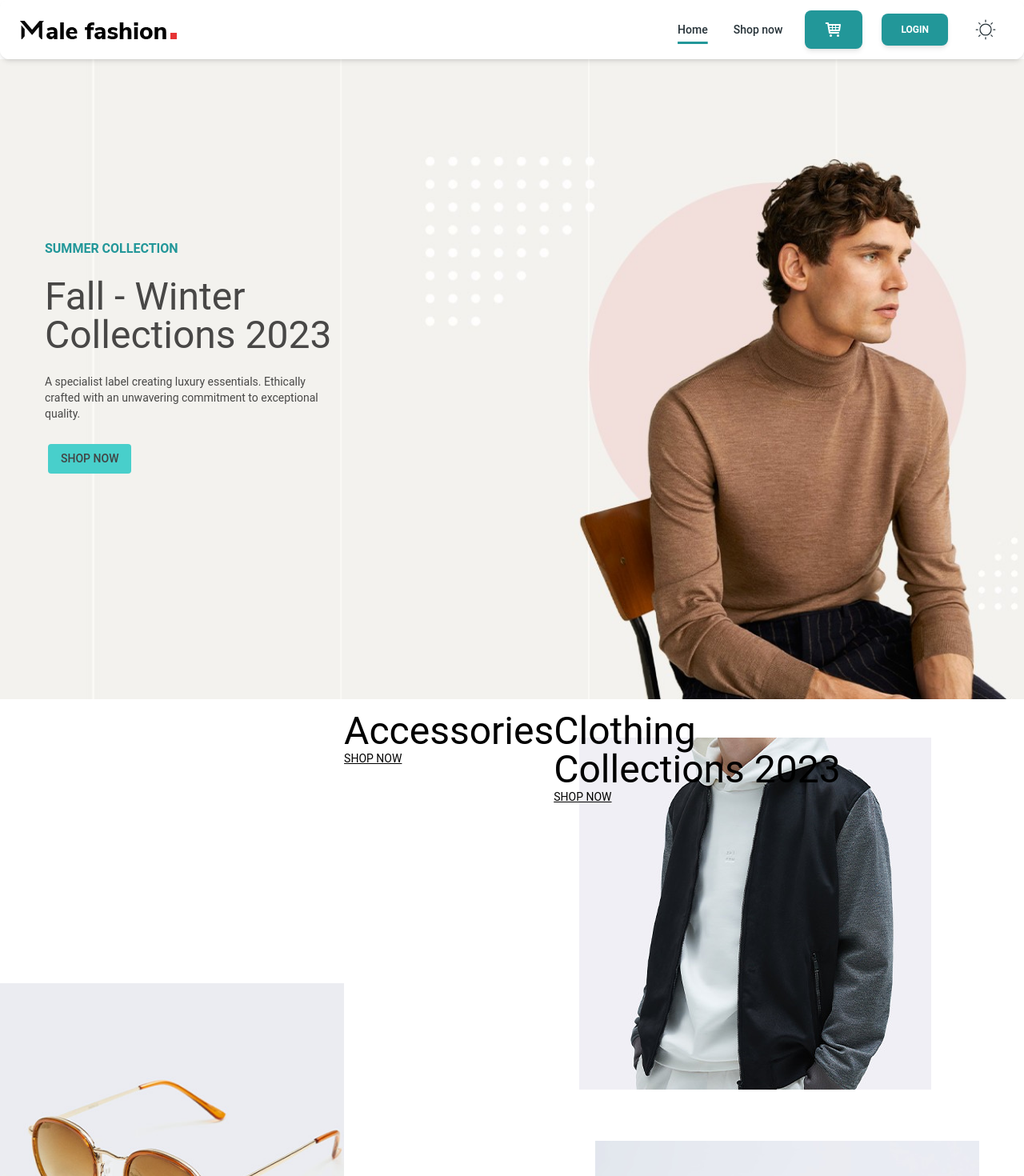
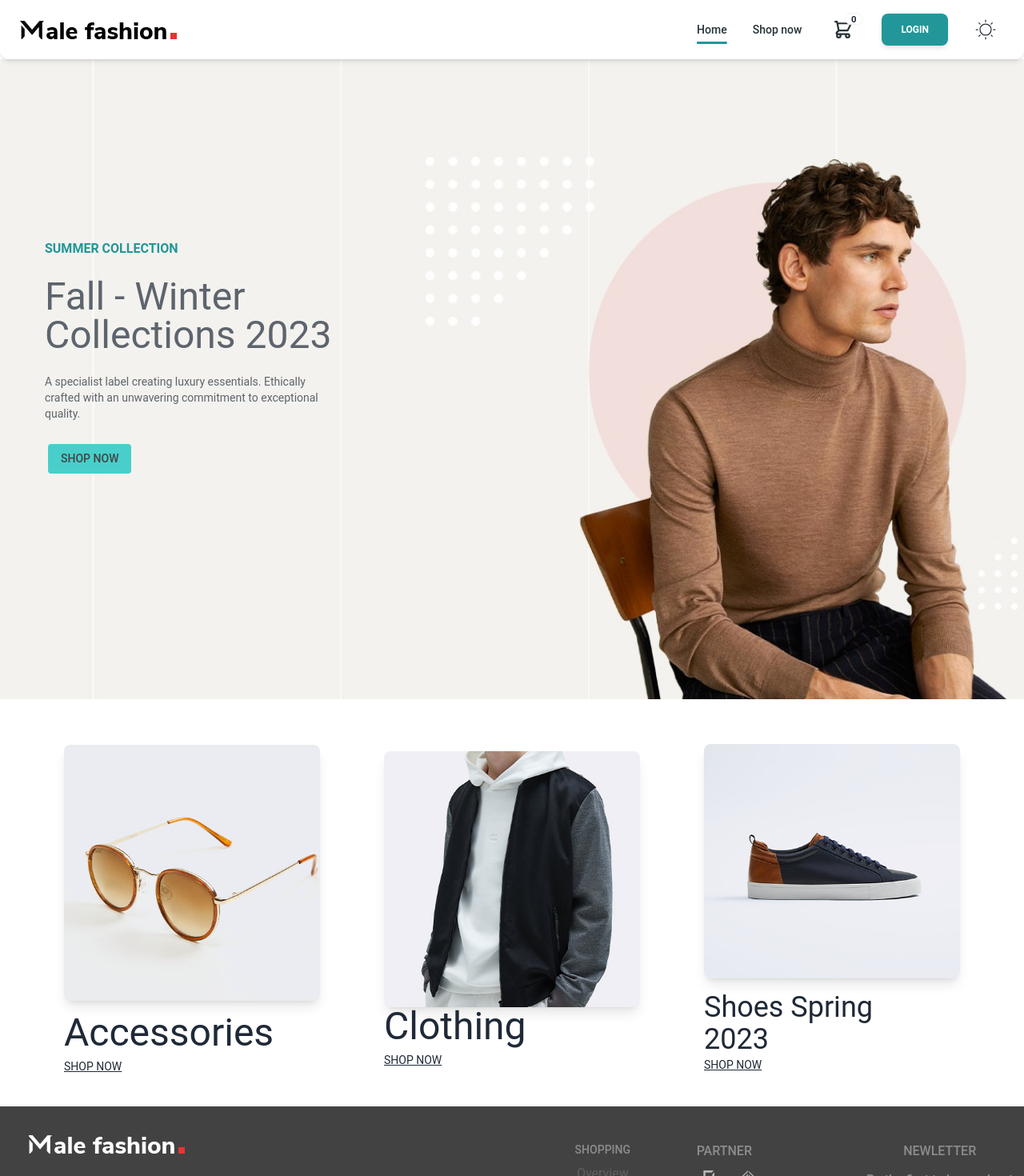
Before and after one commit to DIAMODIONNN/Fashion-Project, a React (Vite) app: page / in a window 1280 px wide. Shown: the top 1470 px of the page at 80% size. Built offline with nearby package versions, Linux system fonts and the light colour scheme; data requests are answered from the project's data file.

Commit message:
app dakmode cartHeader

```diff
--- a/package.json
+++ b/package.json
@@ -27,6 +27,7 @@
     "@types/react-dom": "^18.3.0",
     "@vitejs/plugin-react-swc": "^3.5.0",
     "autoprefixer": "^10.4.20",
+    "daisyui": "^4.12.13",
     "eslint": "^9.9.0",
     "eslint-plugin-react": "^7.35.0",
     "eslint-plugin-react-hooks": "^5.1.0-rc.0",
--- a/src/App.jsx
+++ b/src/App.jsx
@@ -14,6 +14,27 @@ const App = () => {
   const [userDetails, setUserDetails] = useState(null);
   const [cartItems, setCartItems] = useState([]);
   const [loggedInUser, setLoggedInUser] = useState(null);
+  const [mode, setMode] = useState("light");
+  const setDark = () => {
+    localStorage.theme = mode;
+    setMode("dark");
+  };
+  const setLight = () => {
+    localStorage.theme = mode;
+    setMode("light");
+  };
+
+  useEffect(() => {
+    if (
+      localStorage.theme === "dark" ||
+      (!("theme" in localStorage) &&
+        window.matchMedia("(prefers-color-scheme: dark)").matches)
+    ) {
+      document.documentElement.classList.add("dark");
+    } else {
+      document.documentElement.classList.remove("dark");
+    }
+  }, [mode]);
 
   const getProduct = () => {
     axios({
@@ -133,6 +154,9 @@ const App = () => {
               handleLogin={handleLogin}
               loggedInUser={loggedInUser}
               setLoggedInUser={setLoggedInUser}
+              mode={mode}
+              setDark={setDark}
+              setLight={setLight}
             />
           }
         />
@@ -152,6 +176,9 @@ const App = () => {
               setProductDetails={setProductDetails}
               userDetails={userDetails}
               setUserDetails={setUserDetails}
+              mode={mode}
+              setDark={setDark}
+              setLight={setLight}
             />
           }
         />
--- a/src/LayoutUser.jsx
+++ b/src/LayoutUser.jsx
@@ -22,10 +22,18 @@ const LayoutUser = ({
   loggedInUser,
   handleLogin,
   setLoggedInUser,
+  mode,
+  setDark,
+  setLight,
 }) => {
   return (
     <div>
-      <Header />
+      <Header
+        mode={mode}
+        setDark={setDark}
+        setLight={setLight}
+        cartItems={cartItems}
+      />
 
       <Routes>
         <Route path="/" element={<Home />} />
--- a/src/components/Header.jsx
+++ b/src/components/Header.jsx
@@ -14,29 +14,7 @@ import { Button } from "@material-tailwind/react";
 import myLogo from "./img/mainAssets/logo.png";
 import { CiDark, CiLight } from "react-icons/ci";
 
-function NavList() {
-  const [mode, setMode] = useState("light");
-  const setDark = () => {
-    localStorage.theme = mode;
-    setMode("dark");
-  };
-  const setLight = () => {
-    localStorage.theme = mode;
-    setMode("light");
-  };
-
-  useEffect(() => {
-    if (
-      localStorage.theme === "dark" ||
-      (!("theme" in localStorage) &&
-        window.matchMedia("(prefers-color-scheme: dark)").matches)
-    ) {
-      document.documentElement.classList.add("dark");
-    } else {
-      document.documentElement.classList.remove("dark");
-    }
-  }, [mode]);
-
+function NavList({ mode, setDark, setLight, cartItems }) {
   return (
     <ul className="my-2 flex flex-col gap-2 lg:mb-0 lg:mt-0 lg:flex-row lg:items-center lg:gap-6">
       <Typography
@@ -60,9 +38,31 @@ function NavList() {
       </Typography>
 
       <Link to="/Cart" className="flex items-center transition-colors">
-        <Button className="bg-[#229799] text-2xl dark:text-black">
-          <TiShoppingCart />
-        </Button>
+        <div
+          tabIndex={0}
+          role="button"
+          className="btn btn-ghost btn-circle dark:text-white"
+        >
+          <div className="indicator">
+            <svg
+              xmlns="http://www.w3.org/2000/svg"
+              className="h-7 w-7"
+              fill="none"
+              viewBox="0 0 24 24"
+              stroke="currentColor"
+            >
+              <path
+                strokeLinecap="round"
+                strokeLinejoin="round"
+                strokeWidth="2"
+                d="M3 3h2l.4 2M7 13h10l4-8H5.4M7 13L5.4 5M7 13l-2.293 2.293c-.63.63-.184 1.707.707 1.707H17m0 0a2 2 0 100 4 2 2 0 000-4zm-8 2a2 2 0 11-4 0 2 2 0 014 0z"
+              />
+            </svg>
+            <span className="badge badge-sm indicator-item">
+              {cartItems.length}
+            </span>
+          </div>
+        </div>
       </Link>
 
       <Link
@@ -81,7 +81,7 @@ function NavList() {
     </ul>
   );
 }
-const Header = () => {
+const Header = ({ mode, setDark, setLight, cartItems }) => {
   const [openNav, setOpenNav] = useState(false);
 
   return (
@@ -95,7 +95,12 @@ const Header = () => {
         </Link>
 
         <div className="items-center hidden lg:block">
-          <NavList />
+          <NavList
+            mode={mode}
+            setDark={setDark}
+            setLight={setLight}
+            cartItems={cartItems}
+          />
         </div>
         <IconButton
           variant="text"
@@ -111,7 +116,12 @@ const Header = () => {
         </IconButton>
       </div>
       <Collapse open={openNav}>
-        <NavList />
+        <NavList
+          mode={mode}
+          setDark={setDark}
+          setLight={setLight}
+          cartItems={cartItems}
+        />
       </Collapse>
     </Navbar>
   );
--- a/src/pages/user/Hero2.jsx
+++ b/src/pages/user/Hero2.jsx
@@ -6,38 +6,51 @@ import { Link } from "react-router-dom";
 
 const Hero2 = () => {
   return (
-    <div className=" flex flex-col md:w-auto md:flex-row justify-evenly">
-      <div className="flex flex-col md:w-auto md:flex-row items-center text-left">
-        <img src={img2} className=" " alt="" />
-      </div>
-      <div className="flex flex-col items-start  w-fit">
-        <h1 className=" text-5xl font-body">Accessories</h1>
-        <Link to="/Shop" className="underline text-sm ">
-          SHOP NOW
-        </Link>
-      </div>
-      <div className="flex md:flex-col basis-[50%] left-3 p-0">
-        <div className="flex flex-col md:flex-row gap-8 p-8 items-center text-left">
-          <img src={img1} className="w-max " alt="" />
-        </div>
-        <div className="md:absolute flex flex-col items-start">
-          <div className="  text-5xl font-body ">
-            <h1>Clothing</h1>
-            <h1>Collections 2023</h1>
-          </div>
-          <Link to="/Shop" className="underline text-sm ">
+    <div className="w-full bg-gradient-to-r  py-10 px-6">
+      <div className="flex flex-col md:flex-row justify-evenly items-center gap-6">
+        {/* Section for Accessories */}
+        <div className="flex flex-col items-center md:items-start text-center md:text-left">
+          <img
+            src={img2}
+            className="w-full md:w-80 rounded-lg shadow-lg"
+            alt="Accessories"
+          />
+          <h1 className="text-5xl font-body mt-4">Accessories</h1>
+          <Link to="/Shop" className="underline text-sm mt-2">
             SHOP NOW
           </Link>
         </div>
-        <div className=" flex flex-col gap-8 p-8 top-[140] right-10 md:w-auto items-center text-left">
-          <img src={img3} className=" w-max" alt="" />
+
+        {/* Section for Clothing */}
+        <div className="relative flex flex-col md:items-start items-center text-center md:text-left">
+          <img
+            src={img1}
+            className="w-full md:w-80 rounded-lg shadow-lg"
+            alt="Clothing Collection"
+          />
+          <div className="absolute bottom-6 left-4 md:static">
+            <h1 className="text-5xl font-body">Clothing</h1>
+            {/* <h2 className="text-5xl font-body">Collections 2023</h2> */}
+            <Link to="/Shop" className="underline text-sm mt-2 block">
+              SHOP NOW
+            </Link>
+          </div>
         </div>
-        <div className="flex flex-col text-4xl font-body q22items-start">
-          <h1 className="">Shoes Spring</h1>
-          <h1 className=""> 2023</h1>
-          <Link to="/Shop" className="underline text-sm ">
-            SHOP NOW
-          </Link>
+
+        {/* Section for Shoes */}
+        <div className="flex flex-col items-center md:items-start text-center md:text-left">
+          <img
+            src={img3}
+            className="w-full md:w-80 rounded-lg shadow-lg"
+            alt="Shoes Spring"
+          />
+          <div className="mt-4">
+            <h1 className="text-4xl font-body">Shoes Spring</h1>
+            <h2 className="text-4xl font-body">2023</h2>
+            <Link to="/Shop" className="underline text-sm mt-2">
+              SHOP NOW
+            </Link>
+          </div>
         </div>
       </div>
     </div>
--- a/tailwind.config.js
+++ b/tailwind.config.js
@@ -6,10 +6,10 @@ module.exports = withMT({
     "./index.html",
     "./src/**/*.{vue,js,ts,jsx,tsx}",
     "./node_modules/@material-tailwind/react/components/**/*.{js,ts,jsx,tsx}",
-     "./node_modules/@material-tailwind/react/theme/components/**/*.{js,ts,jsx,tsx}",
+    "./node_modules/@material-tailwind/react/theme/components/**/*.{js,ts,jsx,tsx}",
   ],
   theme: {
     extend: {},
   },
-  plugins: [],
+  plugins: [require("daisyui")],
 });
```
Also changed, not shown: src/LayoutAdmin.jsx (+96 -24 lines), 1 other file (tests, documents, lock files or other folders).
